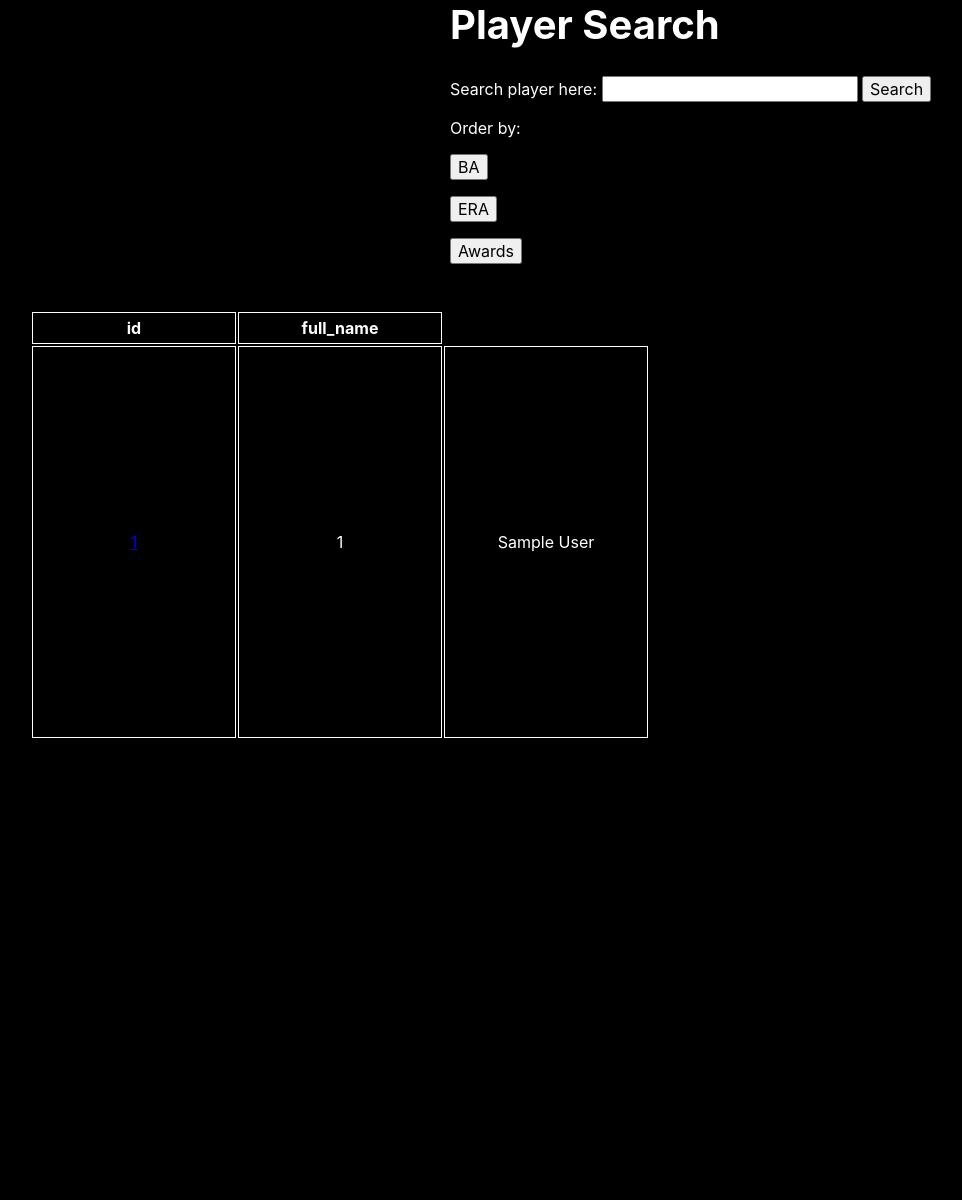
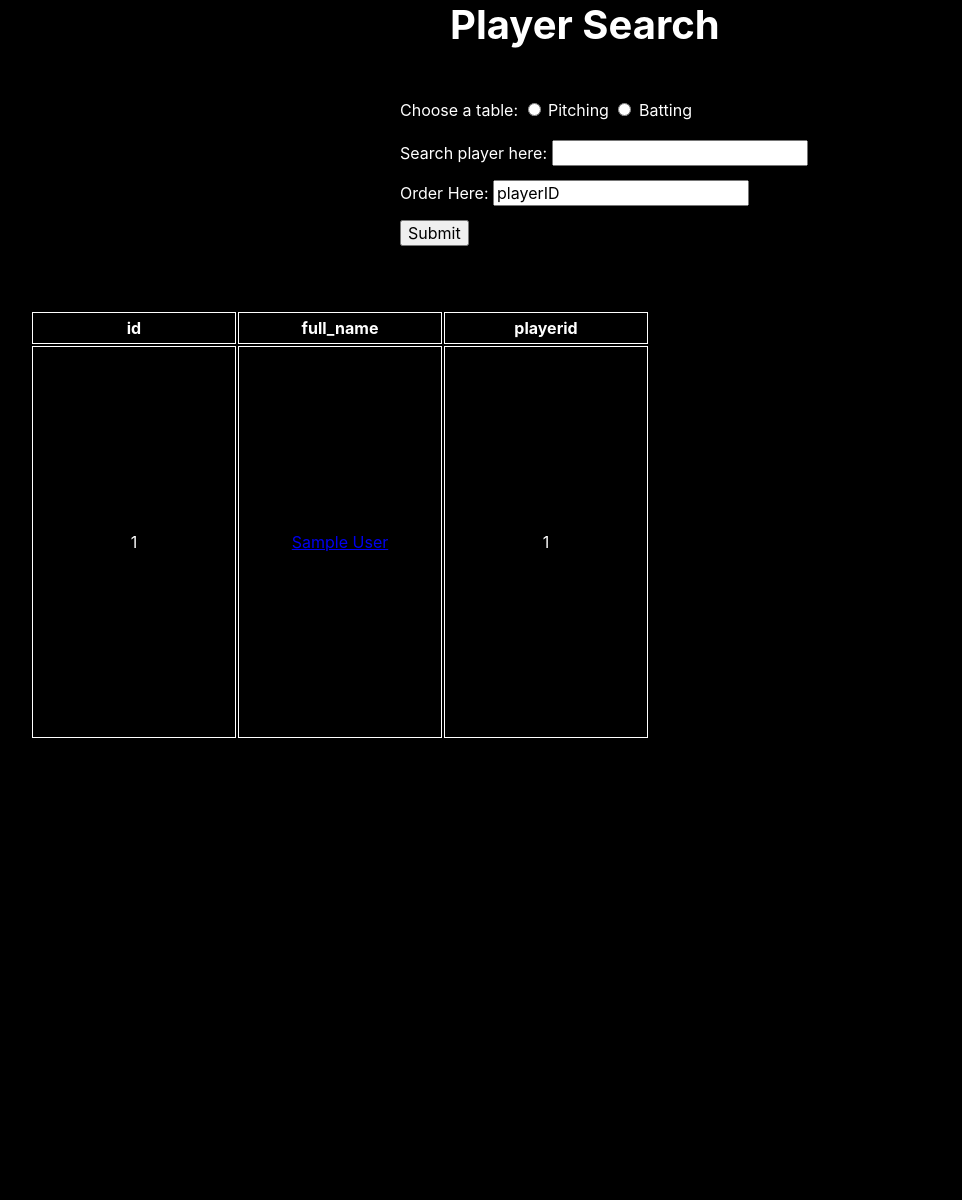
Before and after one commit to anooppanyam/CS4750FinalProject, a Flask app: page /search-player/ in a window 1280 px wide. Shown: the whole page, without its empty margins (300-1262 px from the left). Run offline with Flask 2, Linux system fonts and the light colour scheme; the visitor is signed in with stand-in values (Sample User, id 1); tables that the repository leaves empty or names only in its code hold one stand-in row (values such as "Sample post"); parts of the project's set-up code (start-up, migrations or seed data) failed here and were passed over.

Commit message:
Final SearchPlayer

```diff
--- a/app/app.py
+++ b/app/app.py
@@ -547,20 +547,28 @@ def search_player():
   #name = request.args.get('query')
   query = request.args.get('query')
   orderby = request.args.get('orderby')
+  table = request.args.get('table')
+
+  cmd = """SELECT * from career_pitching_saber WHERE Full_Name LIKE %s"""
+  if(table == 'Pitching'):
+    cmd == """SELECT * from career_pitching_saber WHERE Full_Name LIKE %s"""
+  elif(table == 'Batting'):
+    cmd = """SELECT * from career_batting_saber WHERE Full_Name LIKE %s"""
 
   if query is None:
     query = ''
 
   name = ('%%' + query + '%%').lower()
 
-  cmd = """SELECT * from ST638_Player_History WHERE Full_Name LIKE %s"""
+  if orderby is None or orderby == 'None' or orderby == '':
+    orderby = 'playerID'
 
   if orderby is not None and orderby != 'None':
       cmd = cmd + ' ORDER BY ' + orderby + ' DESC LIMIT 10'
   else:
       cmd = cmd + ' LIMIT 10'
 
-  print(name, cmd)
+  #print(name, cmd)
 
 
   cursor.execute(cmd, (name, ))
@@ -570,7 +578,12 @@ def search_player():
   result = []
   for item in cursor:
       result.append(item)
-  print(result)
 
-  context = dict(data=result, cols = range(len(result[0])), query=query, orderby=orderby, data_header = search_headers) ##Code addition
+  if len(result) == 0:
+      context = dict(message='Player not found you stupid fuck')
+  else:
+      context = dict(data=result, cols = range(len(result[0])), query=query, orderby=orderby, data_header = search_headers) ##Code addition
+
+  #print(result)
+
   return render_template('search-player.html', **context)
--- a/app/templates/search-player.html
+++ b/app/templates/search-player.html
@@ -93,37 +93,32 @@
             .scrollmenu { overflow-x: scroll; }
 		</style>
 
-	<div class="row1" style="background-color: black; padding-left: 750; height: 300">
+	<div class="row1" style="background-color: black; padding-left: 750; height: 100">
 	    <div class="row" style="color: white;">
 	        <h1 class="center" style="font-size: 40">Player Search</h1>
 	    </div>
-	    <div class="row" style="background-color: black">
-	        <form method="get" action="/search-player">
-	            <label for="query" style="color: white">Search player here:</label>
-	            <input name="query" type="text" value="{{ query }}"> <input class="btn btn-danger" type="submit"
-	                value="Search">
-	        </form>
-	    </div>
-	    <div class="row" style="background-color: black">
-	        <p style="color: white">Order by: </p>
-	        <div class="row" style="background-color: black">
-		        <form method="get" action="/search-player"">
-		        <input type="hidden" name="query" value="{{ query }}" />
-		        <input type="hidden" name="orderby" value="Career_BA" />
-		        <button type="submit" class="btn-outline-danger">BA</button>
-		        </form>
-		        <form method="get" action="/search-player"">
-		        <input type="hidden" name="query" value="{{ query }}" />
-		        <input type="hidden" name="orderby" value="Avg_ERA" />
-		        <button type="submit" class="btn-outline-danger">ERA</button>
-		        </form>
-		        <form method="get" action="/search-player"">
-		        <input type="hidden" name="query" value="{{ query }}" />
-		        <input type="hidden" name="orderby" value="Player_Awards" />
-		        <button type="submit" class="btn-outline-danger">Awards</button>
-		        </form>
-		    </div>
-	    </div>
+    </div>
+    <div class="row1" style="background-color: black; padding-left: 700; height: 200">
+       <form method="get" action="/search-player">
+            <div style="height: 40">
+                <label for="table" style="color: white">Choose a table:</label>
+                <input type="radio" id="table" name="table" value="Pitching">
+                <label for="Pitching" style="color: white">Pitching</label>
+                <input type="radio" id="table" name="table" value="Batting">
+                <label for="Batting" style="color: white">Batting</label>
+            </div>
+            <div style="height: 40">
+                <label for="query" style="color: white">Search player here:</label>
+                <input name="query" type="text" value="{{ query }}">
+            </div>
+            <div style="height: 40">
+                <label for="orderby" style="color: white">Order Here: </label>
+                <input name="orderby" type="text" value="{{ orderby }}">
+            </div>
+            <input class="btn btn-danger" type="submit" value="Submit">
+            </form>
+    </div>
+
 	</div>
 
     <!-- <div class="row">
@@ -164,10 +159,12 @@
 	           {% for row in data %}
 	                  <tr>
 	                      {% for i in cols %}
-                            {%if i == 0%}
-	                      	<td><a href="http://127.0.0.1:5000/player/{{row[0]}}">{{row[i]}}</a></td>
+                            {%if i == 1%}
+	                      	<td><a href="http://127.0.0.1:5000/player/{{row[1]}}">{{row[i]}}</a></td>
                             {%endif%}
+                            {%if i != 1%}
                             <td>{{row[i]}}</td>
+                            {%endif%}
 	                      {% endfor %}
 	                  </tr>
 	          {% endfor %}
@@ -176,5 +173,10 @@
 	</div>
     </div>
     {%endif%}
+    {%if message%}
+    <div class="row" style="background-color: black; height: 900">
+        <p style="color: white">{{message}}</p>
+    </div>
+    {%endif%}
 </div>
 {% endblock %}
```
